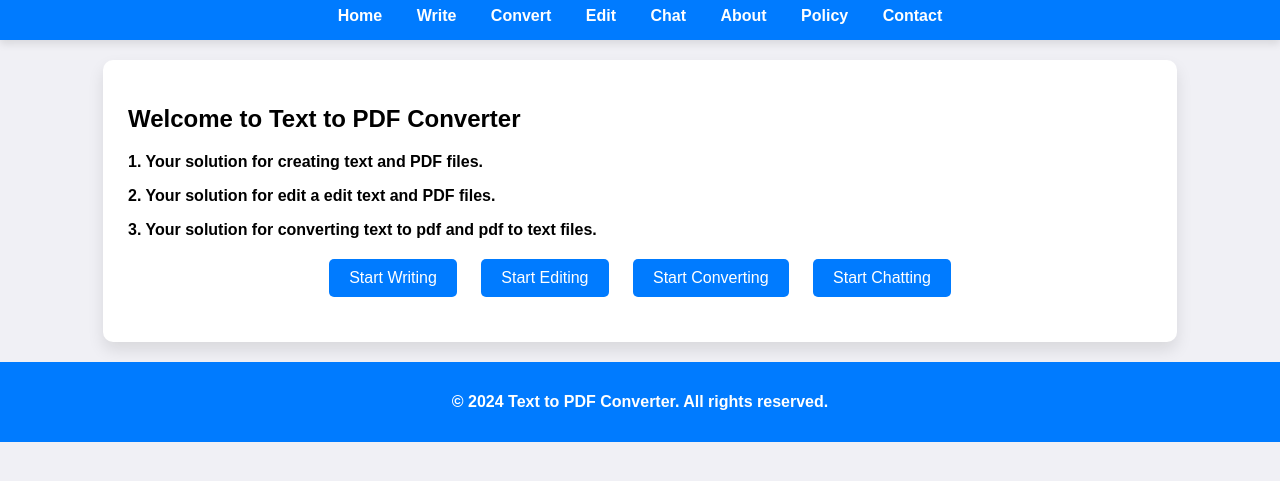
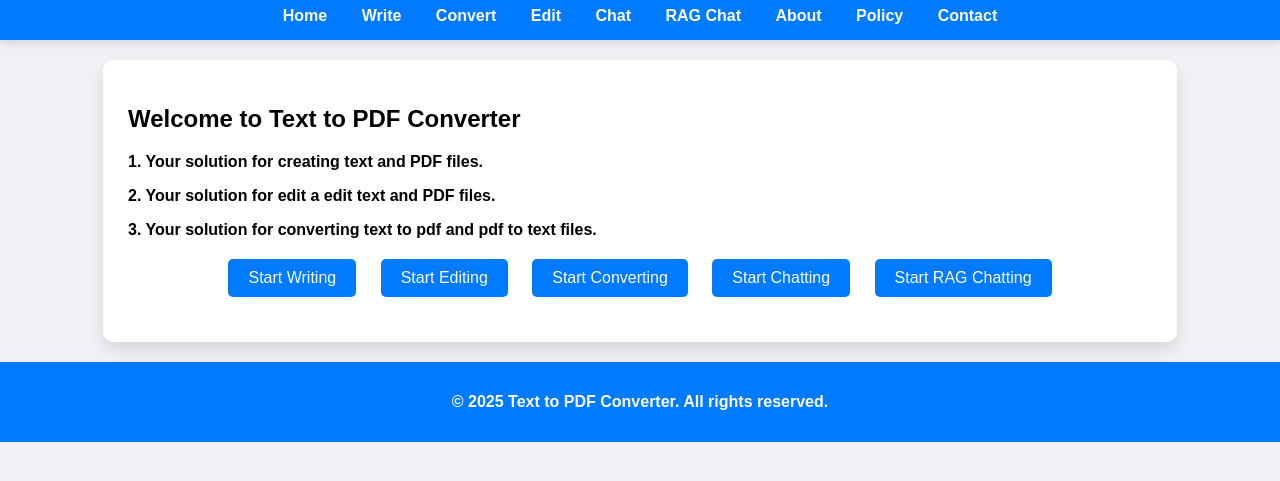
Before and after one commit to henil5603/file_converter, a plain HTML site: page index.html in a window 1280 px wide. Shown: the part 55-536 px from the top of the page. Drawn offline with Linux system fonts and the light colour scheme.

Commit message:
Update index.html

```diff
--- a/index.html
+++ b/index.html
@@ -23,7 +23,6 @@
     <link rel="stylesheet" href="https://fonts.googleapis.com/css?family=Roboto:400,500,700&display=swap">
     <link rel="stylesheet" href="styles.css">
     <style>
-        /* New CSS */
         .button-container {
             text-align: center;
             margin: 20px 0;
@@ -43,7 +42,6 @@
             background-color: #0056b3;
             transform: scale(1.05);
         }
-        /* Feature section styles */
         .image-section {
             padding: 40px 0;
             background-color: #f7f7f7;
@@ -95,7 +93,7 @@
     <meta name="robots" content="index, follow">
     <meta property="og:title" content="PDF to TXT and TXT to PDF Converter">
     <meta property="og:description" content="Convert PDF to TXT and TXT to PDF easily with our online converter. Fast, secure, and free conversion tools available.">
-    <meta property="og:image" content="https://example.com/your-image.jpg"> <!-- Replace with an actual image URL -->
+    <meta property="og:image" content="https://example.com/your-image.jpg">
     <meta property="og:url" content="https://texttopdf.online">
 </head>
 <body>
@@ -110,7 +108,8 @@
             <a href="write.html">Write</a>
             <a href="convert.html">Convert</a>
             <a href="edit.html">Edit</a>
-            <a href="chat.html">Chat</a> <!-- Added Chat link -->
+            <a href="chat.html">Chat</a>
+            <a href="chat.html">RAG Chat</a>
             <a href="about.html">About</a>
             <a href="Privacy policy.html">Policy</a>
             <a href="contact.html">Contact</a>
@@ -125,11 +124,12 @@
             <a href="write.html" class="btn primary-btn">Start Writing</a>
             <a href="edit.html" class="btn primary-btn">Start Editing</a>
             <a href="convert.html" class="btn primary-btn">Start Converting</a>
-            <a href="chat.html" class="btn primary-btn">Start Chatting</a> <!-- Added Chat button -->
+            <a href="chat.html" class="btn primary-btn">Start Chatting</a>
+            <a href="chat.html" class="btn primary-btn">Start RAG Chatting</a>
         </div>
     </div>
     <footer>
-        <p>© 2024 Text to PDF Converter. All rights reserved.</p>
+        <p>© 2025 Text to PDF Converter. All rights reserved.</p>
     </footer>
 </body>
 </html>
```
